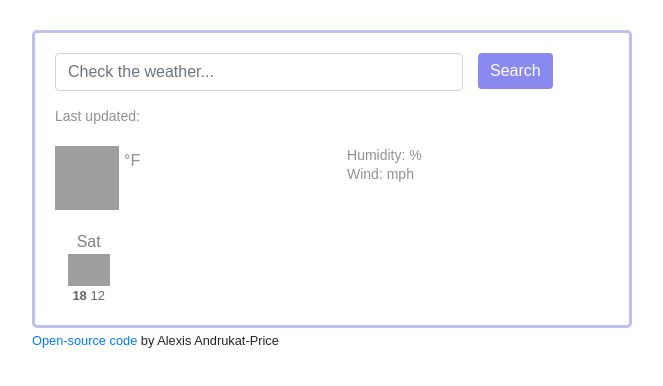
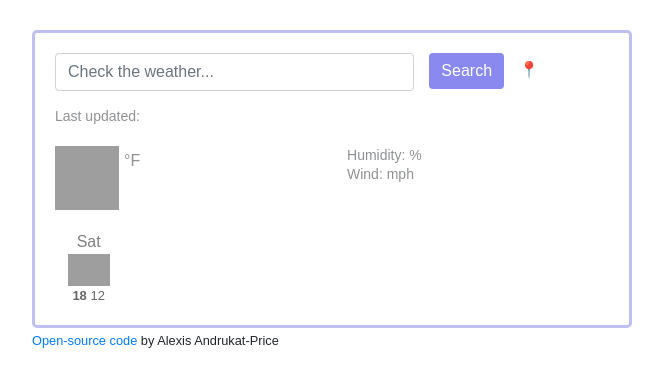
Before and after one commit to aaprice2/vanilla-weather-app, a plain HTML site: page index.html in a window 1280 px wide. Shown: the whole page, without its empty margins (308-971 px from the left). Drawn offline with nearby package versions, Linux system fonts and the light colour scheme; no server answers; grey boxes are pictures that could not be loaded.

Commit message:
Added in Current Location button, having issues with showCurrentPosition fn

```diff
--- a/index.html
+++ b/index.html
@@ -26,7 +26,7 @@
         <div class="weather-app">
           <form id="search-form" class="mb-3">
             <div class="row">
-              <div class="col-9">
+              <div class="col-8">
                 <input
                   type="search"
                   placeholder="Check the weather..."
@@ -35,8 +35,16 @@
                   autocomplete="off"
                 />
               </div>
-              <div class="col=3">
+              <div class="col=2">
                 <input type="submit" value="Search" class="btn btn-primary" />
+              </div>
+              <div class="col=2">
+                <input
+                  type="submit"
+                  value="📍"
+                  class="current-location-button"
+                  id="current-location"
+                />
               </div>
             </div>
           </form>
--- a/src/index.js
+++ b/src/index.js
@@ -103,6 +103,21 @@ function handleSubmit(event) {
   search(cityInputElement.value);
 }
 
+function showCurrentLocation(position) {
+  let lat = position.coords.latitude;
+  let lon = poisition.coords.longitude;
+  let apiKey = "8b6dc570eaf7977950b59213d0d0ca0b";
+  let apiUrl = `https://api.openweathermap.org/data/2.5/onecall?lat=${lat}&lon=${lon}&appid=${apiKey}&units=imperial`;
+  console.log(apiUrl);
+}
+function getCurrentLocation(event) {
+  event.preventDefault();
+  navigator.geolocation.getCurrentPosition(showCurrentLocation);
+}
+
+let currentLocation = document.querySelector("#current-location");
+currentLocation.addEventListener("click", getCurrentLocation);
+
 let form = document.querySelector("#search-form");
 form.addEventListener("submit", handleSubmit);
 
--- a/src/style.css
+++ b/src/style.css
@@ -104,3 +104,9 @@ li:first-letter {
 .weather-forecast-temperature-max {
   font-weight: 600;
 }
+.current-location-button {
+  margin-left: 5px;
+  padding: 5px 10px;
+  border: none;
+  background-color: #ffff;
+}
```
